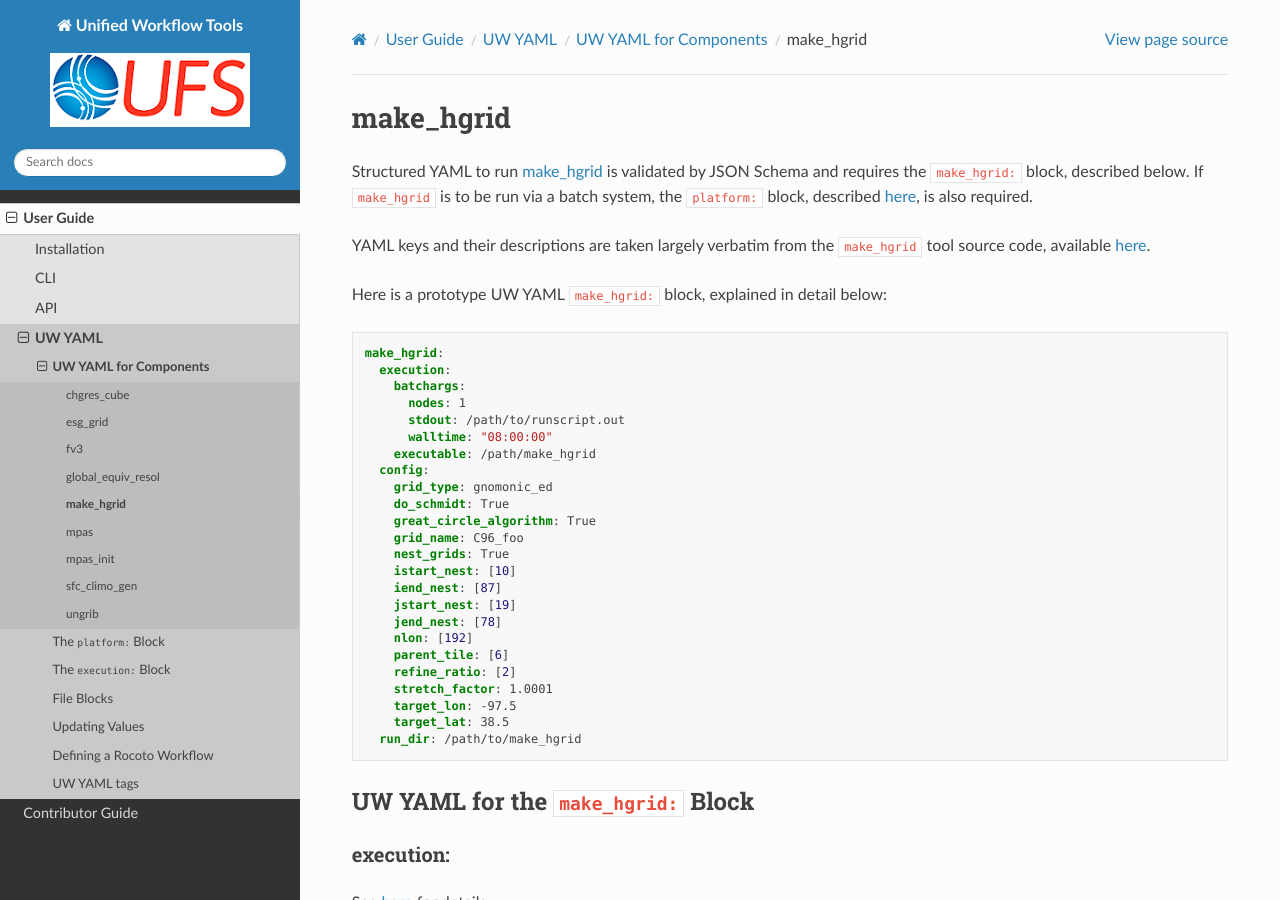
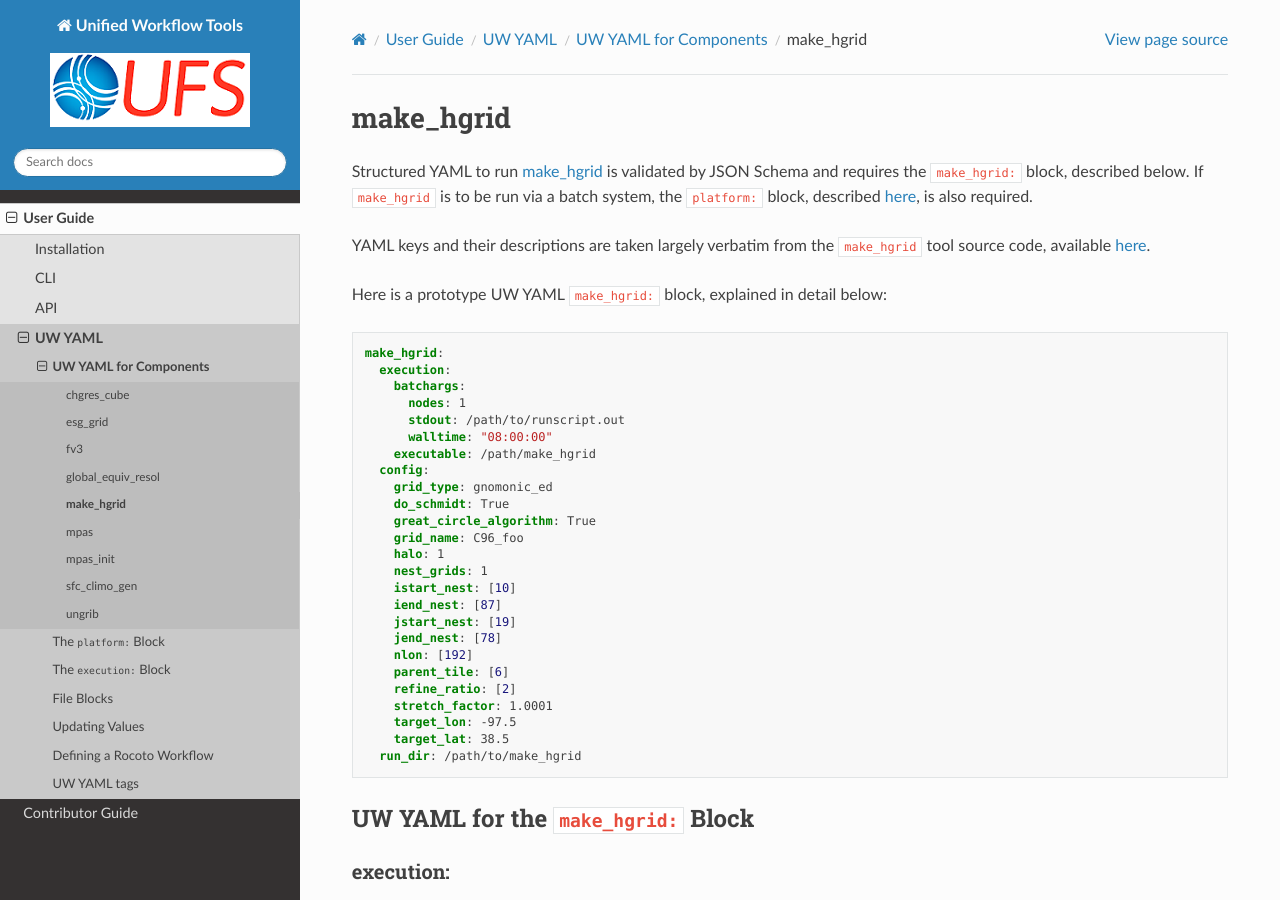
Before and after one commit to ufs-community/uwtools, a Sphinx documentation site: the page built from docs/sections/user_guide/yaml/components/make_hgrid.rst, in a window 1280 px wide and 900 px high. Built offline with Sphinx 7.4.7 and the Read the Docs theme 2.0.0, drawn with Linux system fonts in a browser that asks for light colours; the version number could not be read and is left out.

Commit message:
small doc text changes

```diff
--- a/docs/sections/user_guide/cli/drivers/make_hgrid.rst
+++ b/docs/sections/user_guide/cli/drivers/make_hgrid.rst
@@ -18,8 +18,6 @@
 
    Positional arguments:
      TASK
-       input_file
-         Ensure the specified input grid file exists
        provisioned_run_directory
          Run directory provisioned with all required content
        run
--- a/docs/sections/user_guide/yaml/components/make_hgrid.rst
+++ b/docs/sections/user_guide/yaml/components/make_hgrid.rst
@@ -5,7 +5,7 @@
 
 Structured YAML to run :ufs-utils:`make_hgrid<make-hgrid>` is validated by JSON Schema and requires the ``make_hgrid:`` block, described below. If ``make_hgrid`` is to be run via a batch system, the ``platform:`` block, described :ref:`here <platform_yaml>`, is also required.
 
-YAML keys and their descriptions are taken largely verbatim from the ``make_hgrid`` tool source code, available `here <https://github.com/NOAA-GFDL/FRE-NCtools/blob/65c34e76cfa2ff567f70da83f44cd6f991315f08/tools/make_hgrid/make_hgrid.c#L71>`_.
+YAML keys and their descriptions are taken largely verbatim from the ``make_hgrid`` tool source code, available `here <https://github.com/NOAA-GFDL/FRE-NCtools/blob/65c34e76cfa2ff567f70da83f44cd6f991315f08/tools/make_hgrid/make_hgrid.c>`_.
 
 Here is a prototype UW YAML ``make_hgrid:`` block, explained in detail below:
 
--- a/docs/shared/make_hgrid.yaml
+++ b/docs/shared/make_hgrid.yaml
@@ -10,7 +10,8 @@
     do_schmidt: True
     great_circle_algorithm: True
     grid_name: C96_foo
-    nest_grids: True
+    halo: 1
+    nest_grids: 1
     istart_nest: [10]
     iend_nest: [87]
     jstart_nest: [19]
```
